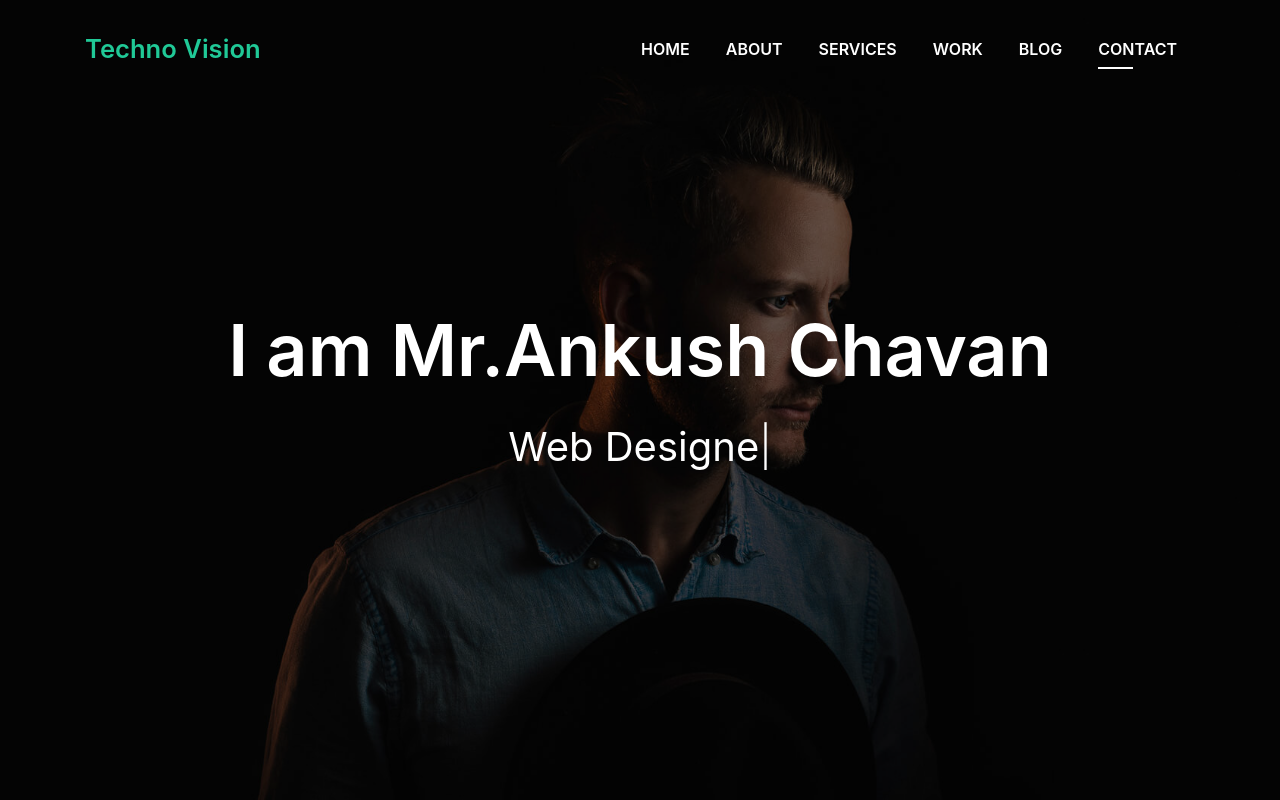
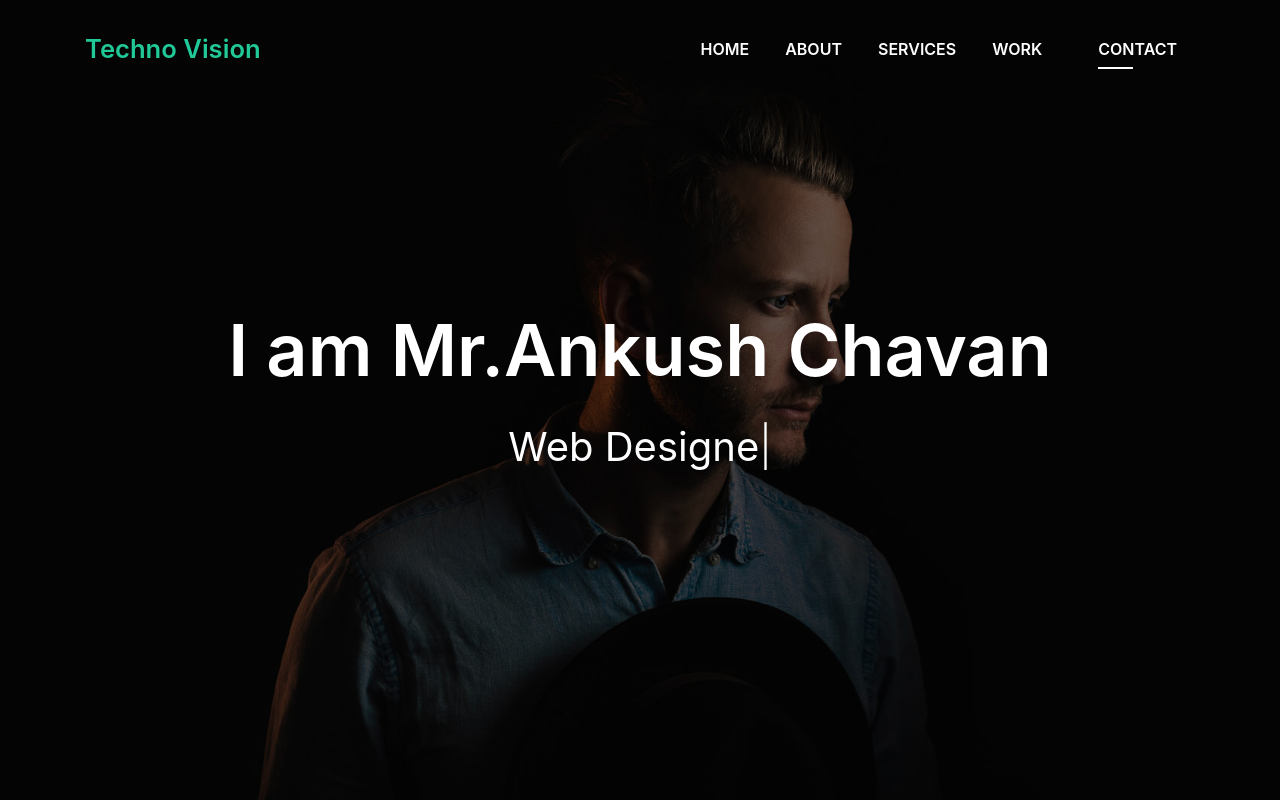
Before and after one commit to amrpaliwaghmare/technovision, a plain HTML site: page index.html in a window 1280 px wide. Shown: the top 800 px of the page. Drawn offline with Linux system fonts and the light colour scheme; files whose address does not match are found by name.

Commit message:
Update index.html

```diff
--- a/index.html
+++ b/index.html
@@ -59,7 +59,7 @@
             <a class="nav-link js-scroll" href="#work">Work</a>
           </li>
           <li class="nav-item">
-            <a class="nav-link js-scroll" href="#blog">Blog</a>
+            <!-- <a class="nav-link js-scroll" href="#blog">Blog</a> -->
           </li>
           <li class="nav-item">
             <a class="nav-link js-scroll" href="#contact">Contact</a>
```
